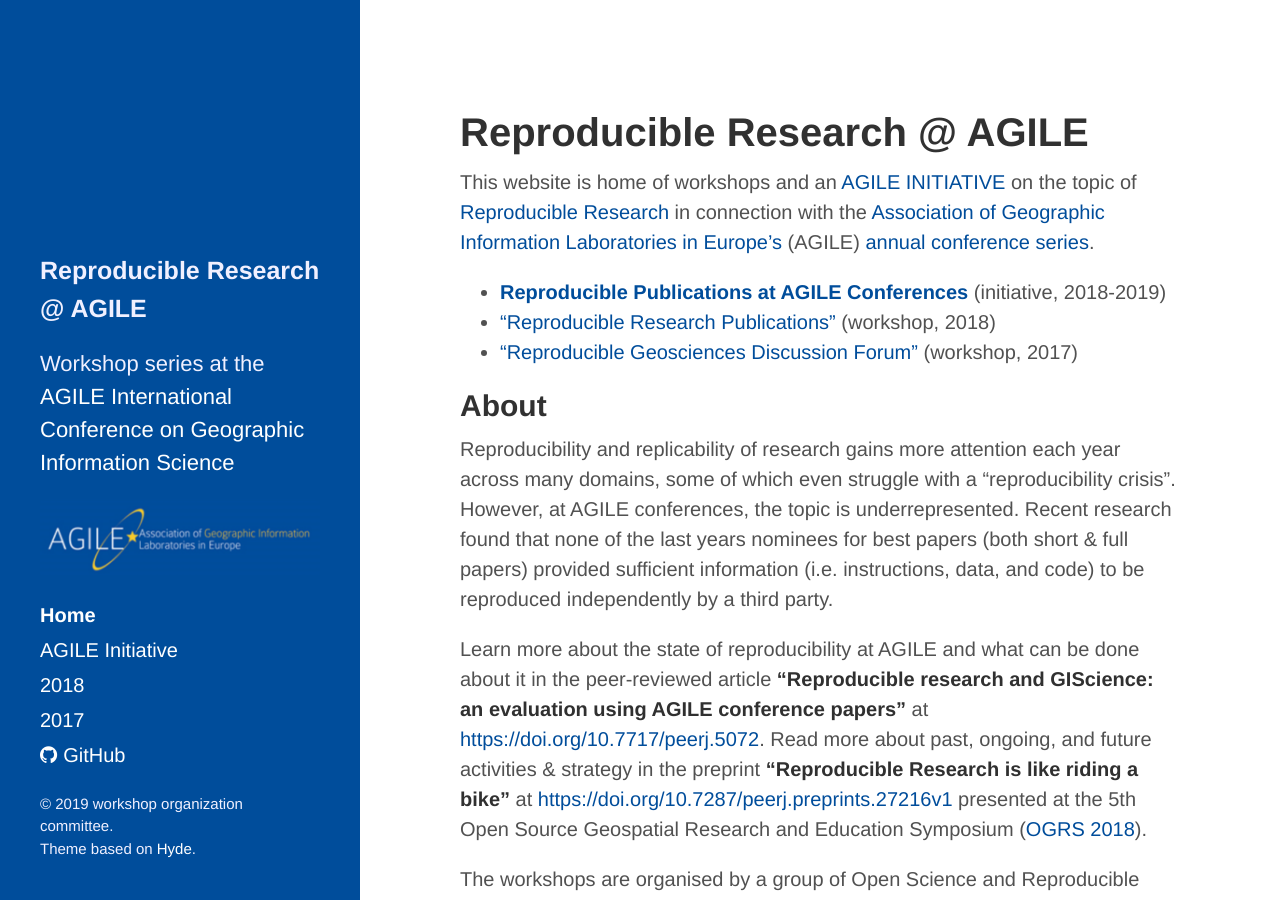
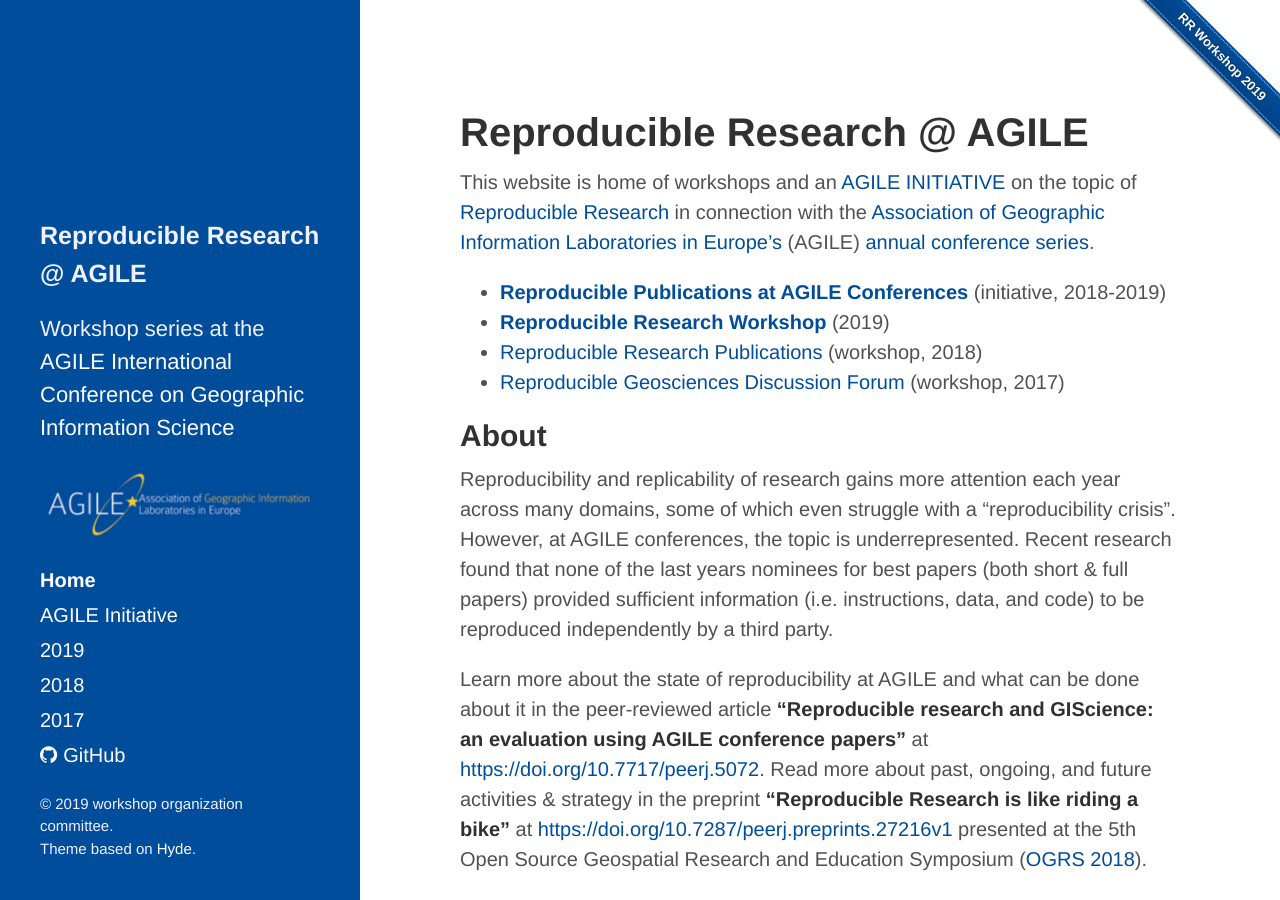
Before and after one commit to reproducible-agile/reproducible-agile.github.io, a Jekyll site: the page built from index.md, in a window 1280 px wide and 900 px high. Built offline with Jekyll 4.4.1, drawn with Linux system fonts in a browser that asks for light colours.

Commit message:
add 2019 workshop site

```diff
--- a/_config.yml
+++ b/_config.yml
@@ -37,9 +37,9 @@
 
 # ribbon itself by https://github.com/simonwhitaker/github-fork-ribbon-css
 ribbon:
-  show: false
-  text: 'Submit abstract'
-  url: 'https://github.com/o2r-project/agile-2017#fork-destination-box'
+  show: true
+  text: 'RR Workshop 2019'
+  url: 'https://o2r.info/reproducible-agile/2019/#registration'
 
 gems:
   - jekyll-sitemap
--- a/_includes/sidebar.html
+++ b/_includes/sidebar.html
@@ -8,8 +8,9 @@
     </div>
 
     <nav class="sidebar-nav">
-      <a class="sidebar-nav-item{% unless page.url contains '/20' %} active{% endunless %}" href="{{ site.baseurl }}">Home</a>
-      <a class="sidebar-nav-item{% if page.url contains '2018' %} active{% endif %}" href="{{ site.baseurl }}initiative">AGILE Initiative</a>
+      <a class="sidebar-nav-item{% unless page.url contains '/20' or page.url contains 'initiative' %} active{% endunless %}" href="{{ site.baseurl }}">Home</a>
+      <a class="sidebar-nav-item{% if page.url contains 'initiative' %} active{% endif %}" href="{{ site.baseurl }}initiative">AGILE Initiative</a>
+      <a class="sidebar-nav-item{% if page.url contains '2019' %} active{% endif %}" href="{{ site.baseurl }}2019">2019</a>
       <a class="sidebar-nav-item{% if page.url contains '2018' %} active{% endif %}" href="{{ site.baseurl }}2018">2018</a>
       <a class="sidebar-nav-item{% if page.url contains '2017' %} active{% endif %}" href="{{ site.baseurl }}2017">2017</a>
       <a class="sidebar-nav-item" href="{{ site.github.repo }}"><i class="fa fa-github" style="margin-right: 0.3em;" aria-hidden="true"></i>GitHub</a>
--- a/index.md
+++ b/index.md
@@ -17,8 +17,9 @@
 This website is home of workshops and an [AGILE INITIATIVE](https://agile-online.org/funding-initiatives) on the topic of [Reproducible Research](https://en.wikipedia.org/wiki/Reproducibility#Reproducible_research) in connection with the [Association of Geographic Information Laboratories in Europe's](https://agile-online.org/) (AGILE) [annual conference series](https://agile-online.org/past-conferences-and-proceedings).
 
 - **[Reproducible Publications at AGILE Conferences](initiative)** (initiative, 2018-2019)
-- ["Reproducible Research Publications"](2018) (workshop, 2018)
-- ["Reproducible Geosciences Discussion Forum"](2017) (workshop, 2017)
+- **[Reproducible Research Workshop](2019)** (2019)
+- [Reproducible Research Publications](2018) (workshop, 2018)
+- [Reproducible Geosciences Discussion Forum](2017) (workshop, 2017)
 
 ## About
 
```
Also changed, not shown: 2019.md (added, +89 -0 lines).
